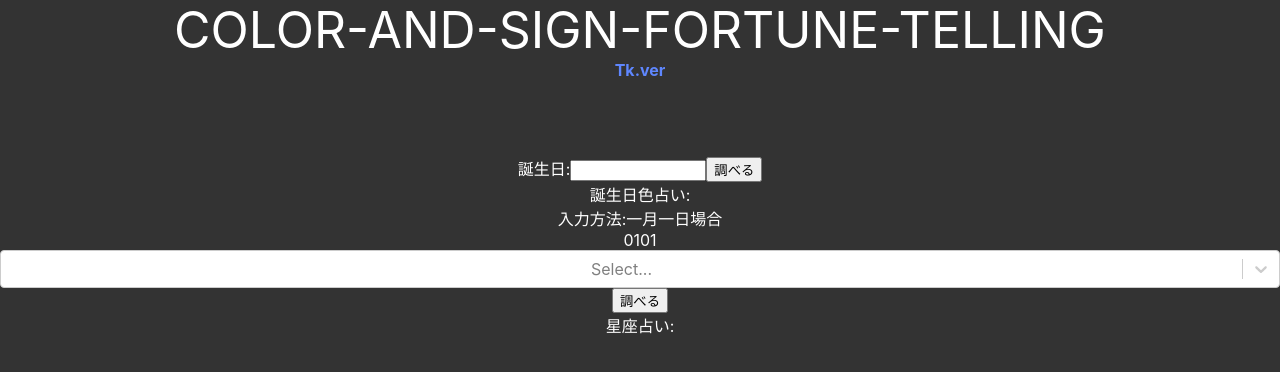
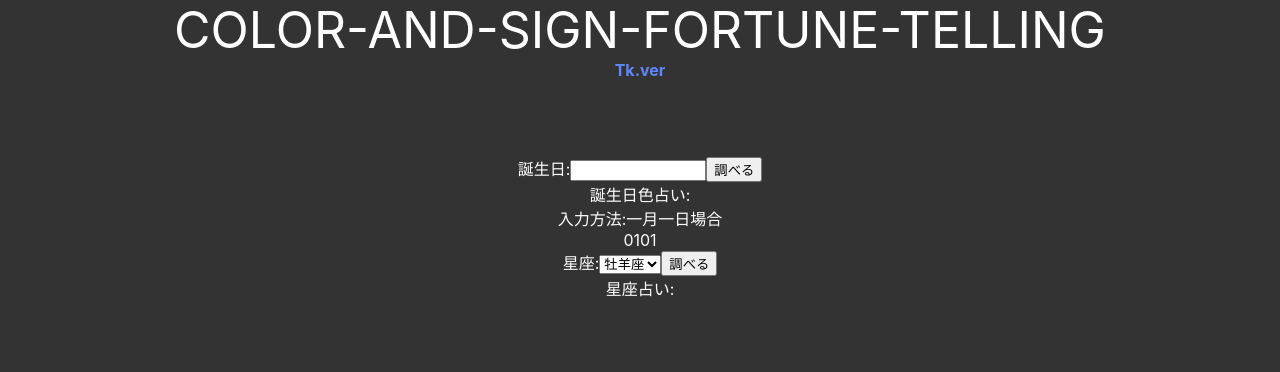
Before and after one commit to SatakeYusuke19920527/color-fortune-telling, a React (Create React App) app: page /tkpage in a window 1280 px wide. Shown: the top 372 px of the page. Built offline with nearby package versions, Linux system fonts and the light colour scheme.

Commit message:
seisakutyuu

```diff
--- a/src/pages/TkPage.js
+++ b/src/pages/TkPage.js
@@ -1,5 +1,5 @@
 import React,{useState} from 'react'
-import Select from 'react-select'
+// import Select from 'react-select'
 // import { Link } from 'react-router-dom'
 // import { createUrl } from '../lib/createUrl'
 import "../styles/TkPage.css"
@@ -39,24 +39,25 @@ const TkPage = () => {
     } else {
       setText4('https://fortune.yahoo.co.jp/12astro/' + text3 )
       setError('')
-      console.log(text2)
+      console.log(text3)
+
     }
   }
 
-  const options = [
-    { value: 'aries', label: '牡羊座' },
-    { value: 'taurus', label: '牡牛座' },
-    { value: 'gemini', label: '双子座' },
-    { value: 'cancer', label: '蟹座' },
-    { value: 'leo', label: '獅子座' },
-    { value: 'virgo', label: '乙女座' },
-    { value: 'libra', label: '天秤座' },
-    { value: 'scorpio', label: '蠍座' },
-    { value: 'sagittarius', label: '射手座' },
-    { value: 'capricorn', label: '山羊座' },
-    { value: 'aquarius', label: '水瓶座' },
-    { value: 'pisces', label: '魚座' },
-  ]
+  // const options = [
+  //   { value: 'aries', label: '牡羊座' },
+  //   { value: 'taurus', label: '牡牛座' },
+  //   { value: 'gemini', label: '双子座' },
+  //   { value: 'cancer', label: '蟹座' },
+  //   { value: 'leo', label: '獅子座' },
+  //   { value: 'virgo', label: '乙女座' },
+  //   { value: 'libra', label: '天秤座' },
+  //   { value: 'scorpio', label: '蠍座' },
+  //   { value: 'sagittarius', label: '射手座' },
+  //   { value: 'capricorn', label: '山羊座' },
+  //   { value: 'aquarius', label: '水瓶座' },
+  //   { value: 'pisces', label: '魚座' },
+  // ]
 
 
 
@@ -74,7 +75,21 @@ const TkPage = () => {
     <p>入力方法:一月一日場合</p>
     <p>0101</p>
     <p>{error}</p>
-  <Select options={options} className="select" onChange={handleChange1} />
+    <label>星座:</label>
+  <select  className="select" onChange={handleChange1} value={text3}　>
+    <option value='aries'>牡羊座</option>
+    <option value='taurus'>牡牛座</option>
+    <option value='gemini'>双子座</option>
+    <option value='cancer'>蟹座</option>
+    <option value='leo'>獅子座</option>
+    <option value='virgo'>乙女座</option>
+    <option value='libra'>天秤座</option>
+    <option value='scorpio'>蠍座</option>
+    <option value='sagittarius'>射手座</option>
+    <option value='capricorn'>山羊座</option>
+    <option value='aquarius'>水瓶座</option>
+    <option value='pisces'>魚座</option>
+  </select>
     <button onClick={hyouji1}>調べる</button>
     <p>星座占い:<a href={text4} className="kekka">{text4}</a></p>
     </div>
```
Also changed, not shown: 1 other file (tests, documents, lock files or other folders).
